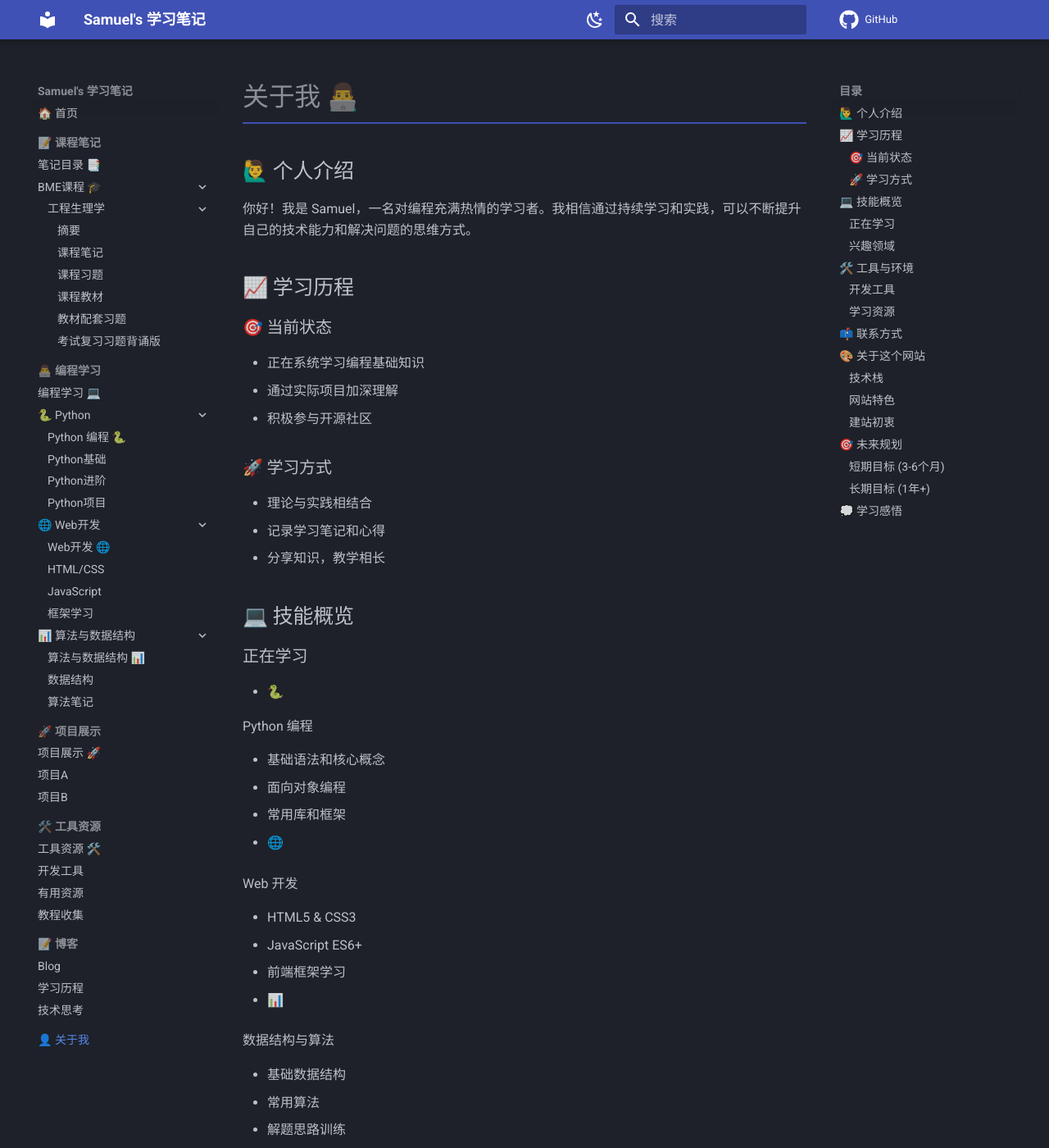
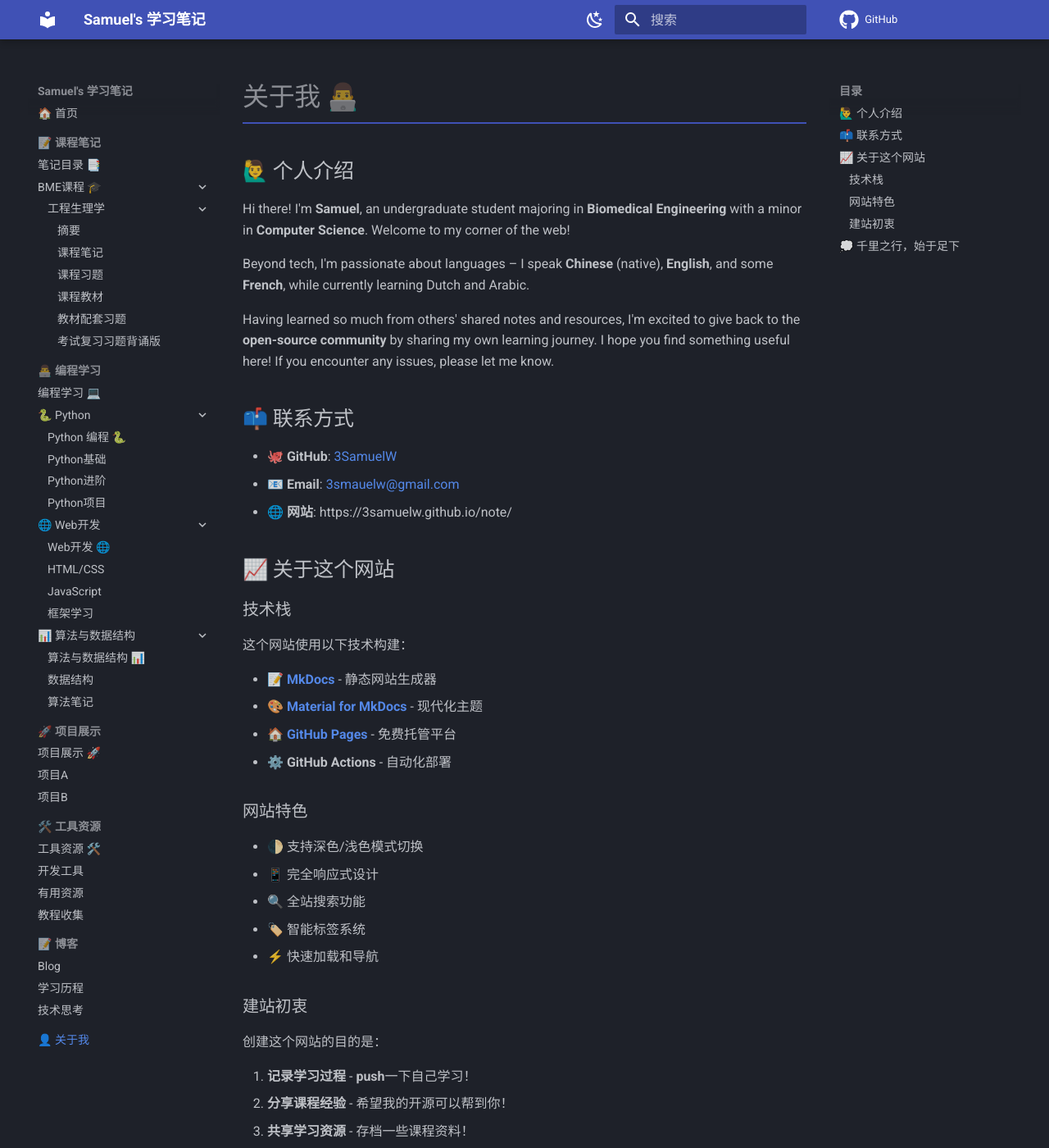
Before and after one commit to 3SamuelW/note, an MkDocs documentation site: the page built from docs/about.md, in a window 1280 px wide and 1400 px high. Shown: the whole window at 82% size. Built offline with MkDocs 1.6.1 and Material for MkDocs 9.7.7, drawn with Linux system fonts in a browser that asks for light colours; comment, search, counter and statistics services are not loaded; some of the changed text lies outside the part shown.

Commit message:
更新：about文档更新

````diff
--- a/docs/about.md
+++ b/docs/about.md
@@ -2,80 +2,19 @@
 
 ## 🙋‍♂️ 个人介绍
 
-你好！我是 Samuel，一名对编程充满热情的学习者。我相信通过持续学习和实践，可以不断提升自己的技术能力和解决问题的思维方式。
+Hi there! I'm **Samuel**, an undergraduate student majoring in **Biomedical Engineering** with a minor in **Computer Science**. Welcome to my corner of the web!
 
-## 📈 学习历程
+Beyond tech, I'm passionate about languages – I speak **Chinese** (native), **English**, and some **French**, while currently learning Dutch and Arabic.
 
-### 🎯 当前状态
-
-- 正在系统学习编程基础知识
-- 通过实际项目加深理解
-- 积极参与开源社区
-
-### 🚀 学习方式
-
-- 理论与实践相结合
-- 记录学习笔记和心得
-- 分享知识，教学相长
-
-## 💻 技能概览
-
-### 正在学习
-
-- 🐍
-
-  Python 编程
-
-  - 基础语法和核心概念
-  - 面向对象编程
-  - 常用库和框架
-
-- 🌐
-
-  Web 开发
-
-  - HTML5 & CSS3
-  - JavaScript ES6+
-  - 前端框架学习
-
-- 📊
-
-  数据结构与算法
-
-  - 基础数据结构
-  - 常用算法
-  - 解题思路训练
-
-### 兴趣领域
-
-- 💻 软件开发
-- 🔓 开源项目
-- ✍️ 技术写作
-- 🤖 人工智能 (未来规划)
-
-## 🛠️ 工具与环境
-
-### 开发工具
-
-- **编辑器**: VS Code
-- **版本控制**: Git & GitHub
-- **环境管理**: Anaconda
-- **文档工具**: MkDocs
-
-### 学习资源
-
-- 📚 在线教程和书籍
-- 🎥 视频课程
-- 💡 实践项目
-- 👥 技术社区
+Having learned so much from others' shared notes and resources, I'm excited to give back to the **open-source community** by sharing my own learning journey. I hope you find something useful here! If you encounter any issues, please let me know.
 
 ## 📫 联系方式
 
 - 🐙 **GitHub**: [3SamuelW](https://github.com/3SamuelW)
-- 📧 **Email**: [你的邮箱地址]
+- 📧 **Email**: [3smauelw@gmail.com]([3samuelw@gmail.com](mailto:3samuelw@gmail.com))
 - 🌐 **网站**: https://3samuelw.github.io/note/
 
-## 🎨 关于这个网站
+## 📈 关于这个网站
 
 ### 技术栈
 
@@ -98,43 +37,10 @@
 
 创建这个网站的目的是：
 
-1. **记录学习过程** - 将学习笔记系统化整理
-2. **分享知识经验** - 帮助其他学习者避免踩坑
-3. **展示学习成果** - 记录成长轨迹和项目经历
-4. **建立个人品牌** - 在技术社区中建立存在感
+1. **记录学习过程** - **push**一下自己学习！
+2. **分享课程经验** - 希望我的开源可以帮到你！
+3. **共享学习资源** - 存档一些课程资料！
 
-## 🎯 未来规划
+## 💭 千里之行，始于足下
 
-### 短期目标 (3-6个月)
-
-- [ ] 完善Python学习笔记系列
-- [ ] 完成第一个Web开发项目
-- [ ] 学习数据结构和算法基础
-- [ ] 参与一个开源项目
-
-### 长期目标 (1年+)
-
-- [ ] 掌握一门后端框架 (Django/Flask)
-- [ ] 学习前端现代框架 (React/Vue)
-- [ ] 深入学习数据科学
-- [ ] 贡献有意义的开源项目
-
-## 💭 学习感悟
-
-> "学习编程不仅仅是掌握语法和工具，更重要的是培养解决问题的思维方式和持续学习的能力。"
-
-编程学习是一个持续的过程，每天都有新的挑战和收获。我希望通过这个网站，不仅记录自己的学习历程，也能为其他学习者提供一些帮助和启发。
-
-------
-
-!!! quote "座右铭" **"Stay curious, stay coding!"**
-
-```
-保持好奇心，持续编程！
-```
-
-*感谢你的访问！如果你觉得这些内容有用，欢迎给我的 GitHub 仓库一个 ⭐ 或者与我交流学习心得！*
-
-------
-
-*页面最后更新: {git-revision-date-localized}*
+> 感谢你的访问！如果你觉得这些内容有用，欢迎给我的 GitHub 仓库一个 ⭐ 或者与我交流学习心得！希望未来你也多多开源呀~
````
Also changed, not shown: docs/index.md (+2 -2 lines), docs/notes/bme/engineering-physiology/index.md (+1 -1 lines).
